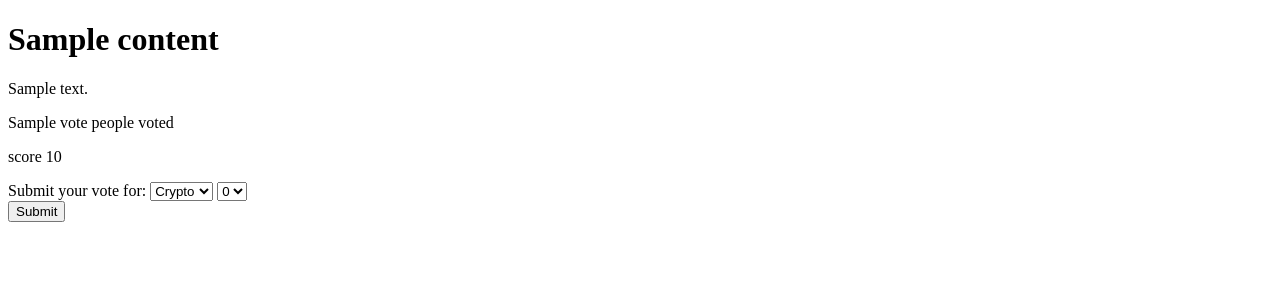
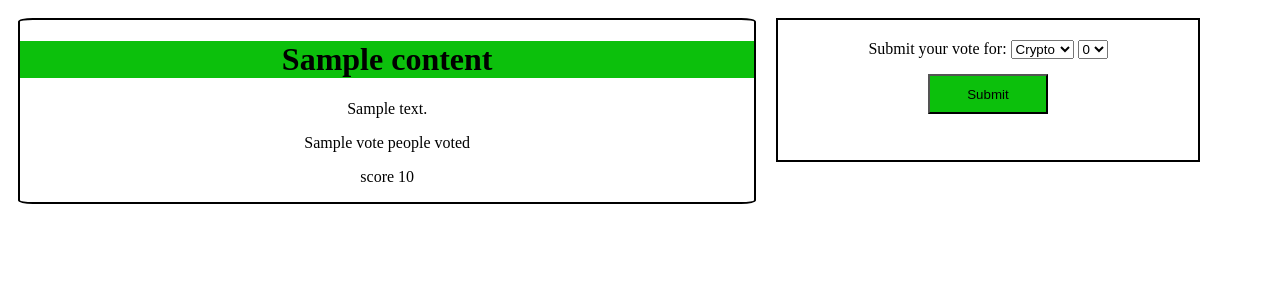
Before and after one commit to edwardb125/bitpin, a Flask app: page /vote in a window 1280 px wide. Shown: the top 300 px of the page. Run offline with Flask 2, Linux system fonts and the light colour scheme; a database or web service that is not in the repository returns one stand-in record (values such as "Sample title").

Commit message:
Add some simple css

```diff
--- a/app.py
+++ b/app.py
@@ -1,4 +1,4 @@
-from flask import Flask
+from flask import Flask, redirect
 from utils import home_page_function, list_function, article_function, add_vote_function
 
 app = Flask(__name__)
@@ -18,7 +18,7 @@ def article():
 @app.route('/add_vote', methods=['POST'])
 def add_vote():
     add_vote_function()
-    return list()
+    return redirect('/list')
 
 
 if __name__ == '__main__':
--- a/templates/article.html
+++ b/templates/article.html
@@ -1,14 +1,52 @@
 <!DOCTYPE html>
 <html lang="en">
 <head>
+    <link rel="stylesheet" href="article_style.css">
     <meta charset="UTF-8">
     <meta http-equiv="X-UA-Compatible" content="IE=edge">
     <meta name="viewport" content="width=device-width, initial-scale=1.0">
     <title>Document</title>
+    <style>
+        body {
+          text-align: center;
+        }
+        .main-class {
+            display: flex;
+        }
+        .main {
+            text-align: center;
+            justify-content: center;
+            width: 60%;
+        }
+        .content {
+            margin: 10px;
+            border: 2px solid black;
+            text-align: center;
+            border-radius: 2%;
+        }
+        .vote {
+            border: 2px solid black;
+            width: 30%;
+            height: 100px;
+            padding: 20px;
+            margin: 10px;
+        }
+        button {
+            width: 120px;
+            height: 40px;
+            background: rgb(12, 192, 12);
+            margin: 15px;
+        }
+        .title {
+            background-color: rgb(12, 192, 12);
+        }
+    </style>
 </head>
 <body>
+    <div class="main-class">
+        <div class="main">
             {% for content in contents[0] %}
-    <div class="main">
+                <div class="content">
                     <div class="title">
                         <h1>{{ content.title }}</h1>
                     </div>
@@ -20,7 +58,9 @@
                     <!-- <p>your score 5</p> -->
                 </div>
             {% endfor %}
+        </div>
 
+        <div class="vote">
             <form action="/add_vote" method="post">
                 <div>
                     <label>Submit your vote for: </label>
@@ -41,5 +81,7 @@
                     <button type="submit">Submit</button>
                 </div>
             </form>
+        </div>
+    </div>
 </body>
 </html>
--- a/utils.py
+++ b/utils.py
@@ -5,7 +5,7 @@ from flask import render_template, request
 user_score = {}
 result = contents.find()
 for i in result:
-    user_score[i['title']] = -1
+    user_score[i['title']] = -1 #-1 means: No points have been given
 
 def home_page_function():
     return 'hello'
@@ -23,16 +23,28 @@ def article_function():
     return render_template('article.html', contents = content)
 
 
-def add_vote_function():
-    global user_score
-    vote = request.form.get("vote")
-    topic_name = request.form.get("title")
-    user_score[topic_name] = int(vote)
+def update_vote(topic_name, vote):
+    vote_number = vote
+    add_user_count = True
     content = contents.find_one({
         'title': topic_name
     })
-    score = ((content['score'] * content['vote']) + int(vote))/(content['vote'] + 1)
+    if(user_score[topic_name] != -1):
+        vote_number = vote_number - user_score[topic_name]
+        add_user_count = False
+    user_score[topic_name] = vote
+    score = ((content['score'] * content['vote']) + vote_number)/(content['vote'] + 1)
     update_object = {"$set": {}}
+    if add_user_count == True:
+        update_object["$set"]['vote'] = content['vote'] + 1
     update_object["$set"]['score'] = round(score, 3)
     contents.update_one({'title': topic_name}, update_object)
+
+
+
+def add_vote_function():
+    print('in here')
+    vote = request.form.get("vote")
+    topic_name = request.form.get("title")
+    update_vote(topic_name, int(vote))
     return vote
```
Also changed, not shown: templates/list.html (+45 -2 lines), templates/article_style.css (added). Lines whose indentation alone changed are shown as unchanged.
